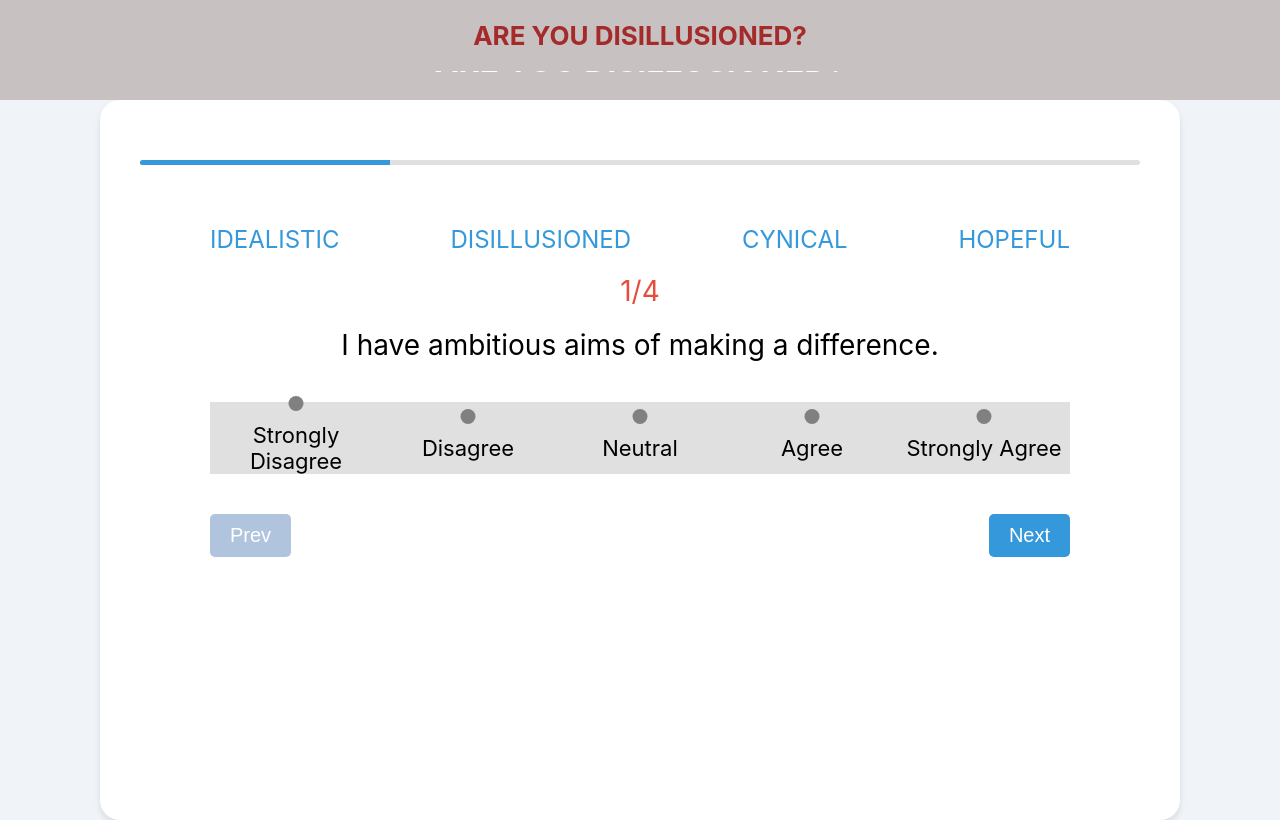
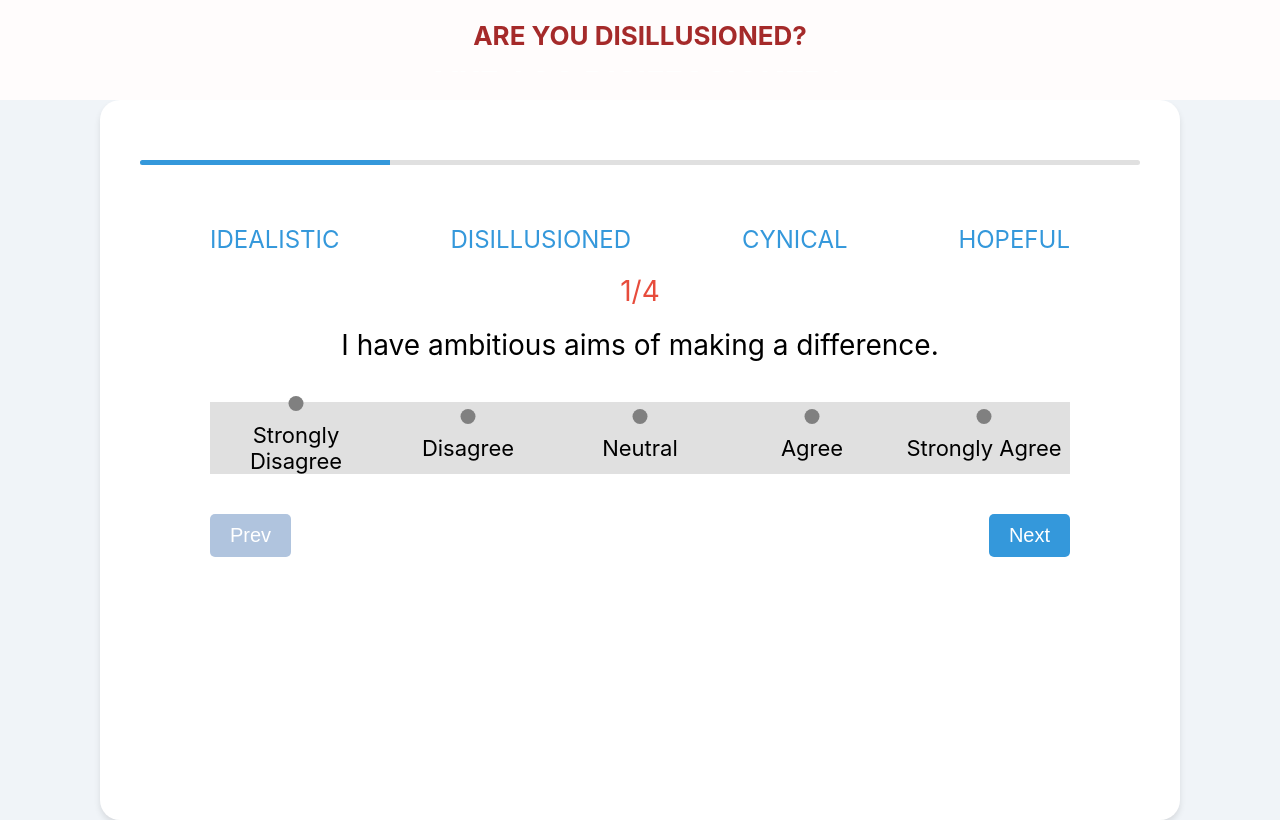
Before and after one commit to shaileshsiingh/ProgressBar, a React (Create React App) app: page / in a window 1280 px wide. Built offline with nearby package versions, Linux system fonts and the light colour scheme.

Commit message:
third commit2

```diff
--- a/src/App.css
+++ b/src/App.css
@@ -11,7 +11,7 @@
 .header {
   top: 0;
   width: 100%;
-  background-color: #c7c1c1;
+  background-color: #fffcfc;
   color: white;
   padding: 20px 0;
 }
```
